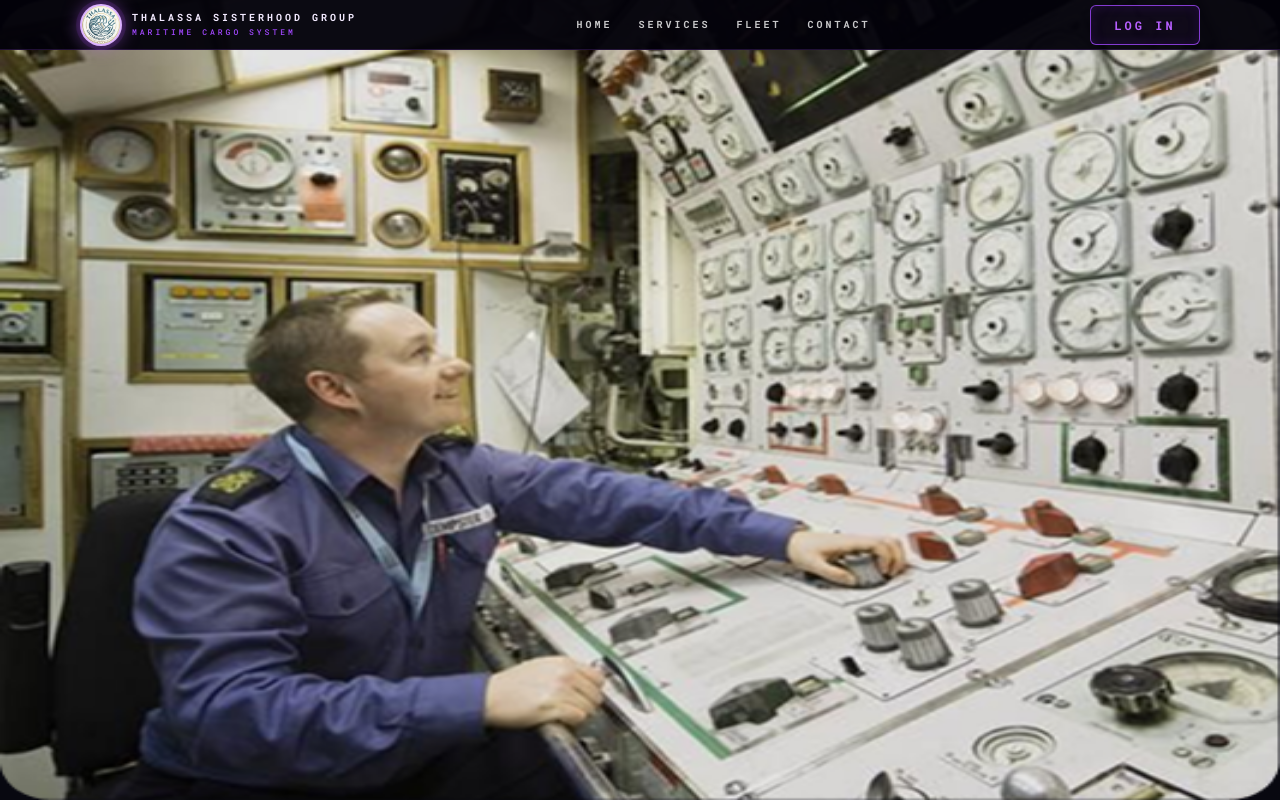
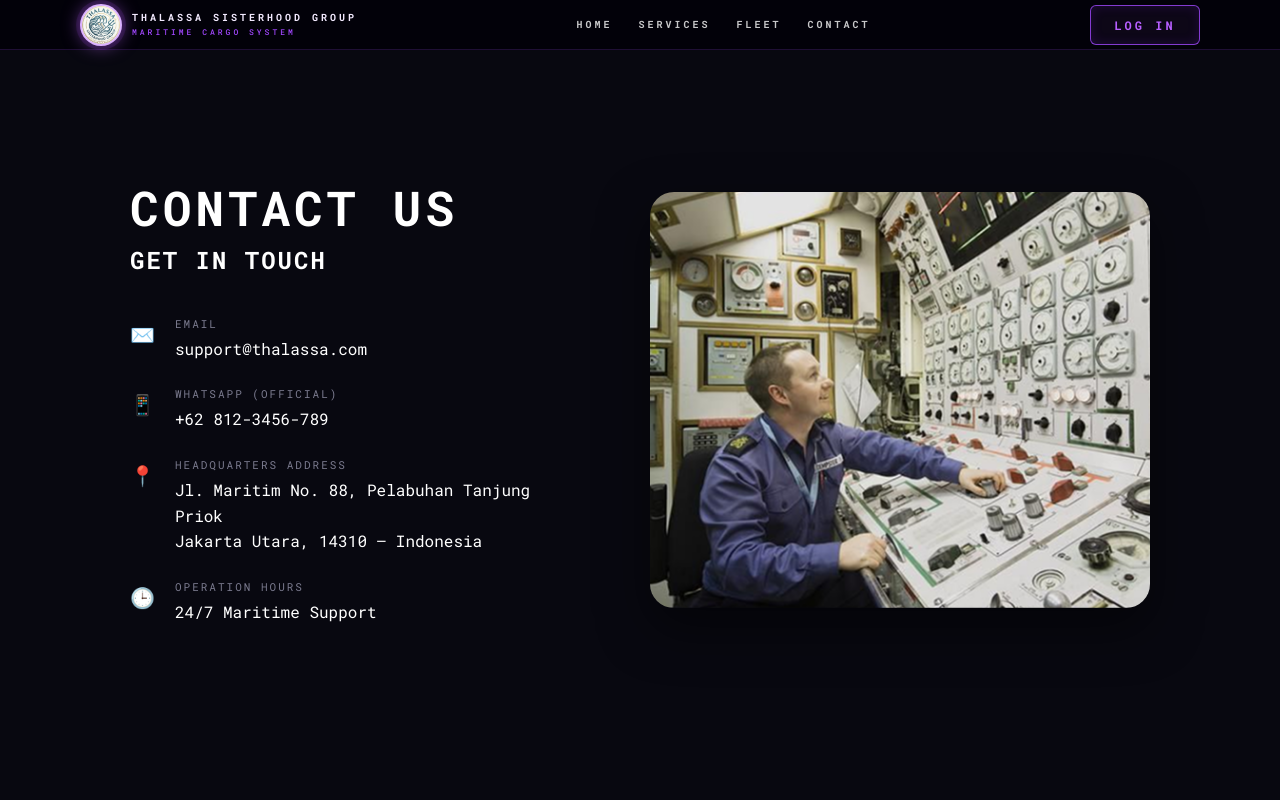
Before and after one commit to yohanagriselda/thalassa-app, a Next.js app: page /contact in a window 1280 px wide. Built offline with nearby package versions, Linux system fonts and the light colour scheme.

Commit message:
update contact-gris

```diff
--- a/app/contact/page.tsx
+++ b/app/contact/page.tsx
@@ -92,6 +92,7 @@ export default function ContactPage() {
                                 src="/gambar-cp-3.png"
                                 alt="Gambar tim"
                                 fill
+                                sizes="(max-width: 768px) 100vw, (max-width: 1200px) 50vw, 33vw"
                                 className="contact-image"
                                 priority
                             />
--- a/app/globals.css
+++ b/app/globals.css
@@ -1475,6 +1475,125 @@ a {
   text-transform: uppercase;
 }
 
+/*CONTACT*/
+:root {
+  --bg-deep: #08051a;
+  --accent-purple: #a020f0;
+  --text-dim: #9b93b7;
+  --white: #ffffff;
+}
+
+body {
+  margin: 0;
+  background-color: var(--bg-deep);
+  color: var(--white);
+  font-family: 'Roboto Mono', monospace;
+}
+
+.contact-section {
+  min-height: calc(100vh - 80px);
+  display: flex;
+  align-items: center;
+  justify-content: center;
+  /* gap: 200px; */
+}
+
+.contact-wrapper {
+  display: flex;
+  width: 85%;
+  max-width: 1200px;
+  gap: 100px;
+  align-items: center;
+  justify-content: space-between;
+  /* margin-left: 400px; */
+}
+
+.contact-left {
+  flex: 1;
+  width: 600px;
+}
+
+.section-heading h1 {
+  font-size: 48px;
+  font-weight: 800;
+  margin: 0;
+  letter-spacing: 4px;
+}
+
+.section-heading p {
+  color: var(--white);
+  font-size: 24px;
+  font-weight: 700;
+  letter-spacing: 2px;
+  margin-top: 5px;
+  margin-bottom: 40px;
+}
+
+.contact-items {
+  display: flex;
+  flex-direction: column;
+  gap: 25px;
+}
+
+.contact-item {
+  display: flex;
+  align-items: flex-start;
+  gap: 20px;
+}
+
+.contact-icon {
+  font-size: 20px;
+  color: var(--accent-purple);
+  margin-top: 5px;
+}
+
+.contact-label {
+  display: block;
+  font-size: 11px;
+  color: var(--text-dim);
+  letter-spacing: 2px;
+  margin-bottom: 5px;
+}
+
+.contact-value {
+  margin: 0;
+  font-size: 16px;
+  color: var(--white);
+  line-height: 1.6;
+}
+
+.contact-right {
+  flex: 1;
+  display: flex;
+  justify-content: center;
+}
+
+.contact-image-wrapper {
+  position: relative;
+  width: 500px;
+  /* max-width: 500px; */
+  aspect-ratio: 1.2 / 1;
+  border-radius: 24px;
+  overflow: hidden;
+  box-shadow: 0 20px 50px rgba(0, 0, 0, 0.5);
+}
+
+.contact-image {
+  object-fit: cover;
+}
+
+/* Responsive */
+@media (max-width: 968px) {
+  .contact-wrapper {
+    flex-direction: column;
+    text-align: center;
+  }
+  .contact-item {
+    justify-content: center;
+    text-align: left;
+  }
+}
+
 .operator-page {
   height: 100dvh;
   overflow: hidden;
```
